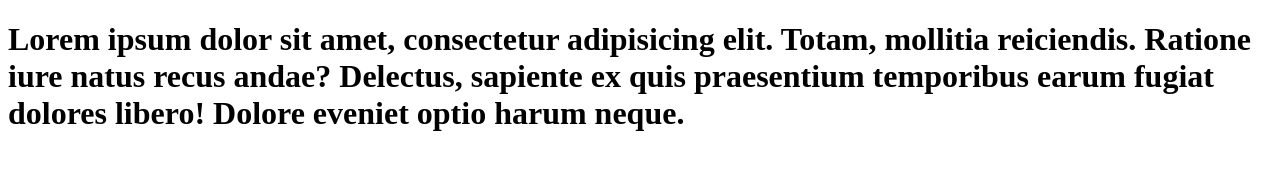
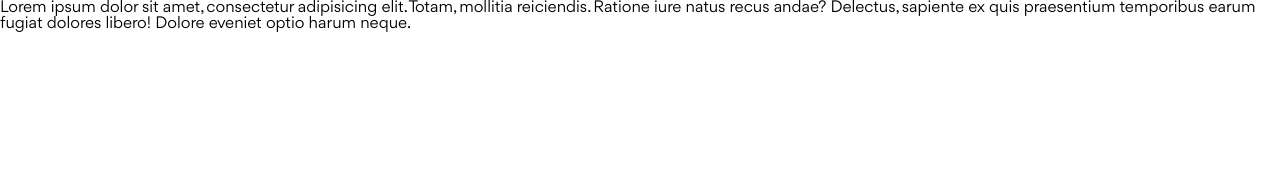
Before and after one commit to hoanggviet/project-08, a website: page index.html in a window 1280 px wide. Drawn offline with Linux system fonts and the light colour scheme.

Commit message:
cấu hình biên dịch sass

```diff
--- a/index.html
+++ b/index.html
@@ -15,6 +15,8 @@
     <!-- Fonts -->
     <link rel="stylesheet" href="./assets/fonts/stylesheet.css  ">
 
+    <!-- Styles -->
+     <link rel="stylesheet" href="./assets/css/main.css">
 </head>
 <body>
     <h1>Lorem ipsum dolor sit amet, consectetur adipisicing elit. Totam, mollitia reiciendis. Ratione iure natus recus andae? Delectus, sapiente ex quis praesentium temporibus earum fugiat dolores libero! Dolore eveniet optio harum neque.</h1>
--- /dev/null
+++ b/scss/base/_reset.scss
@@ -0,0 +1,48 @@
+/* http://meyerweb.com/eric/tools/css/reset/
+   v2.0 | 20110126
+   License: none (public domain)
+*/
+
+html, body, div, span, applet, object, iframe,
+h1, h2, h3, h4, h5, h6, p, blockquote, pre,
+a, abbr, acronym, address, big, cite, code,
+del, dfn, em, img, ins, kbd, q, s, samp,
+small, strike, strong, sub, sup, tt, var,
+b, u, i, center,
+dl, dt, dd, ol, ul, li,
+fieldset, form, label, legend,
+table, caption, tbody, tfoot, thead, tr, th, td,
+article, aside, canvas, details, embed,
+figure, figcaption, footer, header, hgroup,
+menu, nav, output, ruby, section, summary,
+time, mark, audio, video {
+	margin: 0;
+	padding: 0;
+	border: 0;
+	font-size: 100%;
+	font: inherit;
+	vertical-align: baseline;
+}
+/* HTML5 display-role reset for older browsers */
+article, aside, details, figcaption, figure,
+footer, header, hgroup, menu, nav, section {
+	display: block;
+}
+body {
+	line-height: 1;
+}
+ol, ul {
+	list-style: none;
+}
+blockquote, q {
+	quotes: none;
+}
+blockquote:before, blockquote:after,
+q:before, q:after {
+	content: '';
+	content: none;
+}
+table {
+	border-collapse: collapse;
+	border-spacing: 0;
+}
--- /dev/null
+++ b/scss/main.scss
@@ -0,0 +1,2 @@
+@use "./base/reset";
+@use "./base/base";
```
Also changed, not shown: package.json (added, +13 -0 lines), Vector.png (deleted), assets/css/main.css (added), 1 other file.
